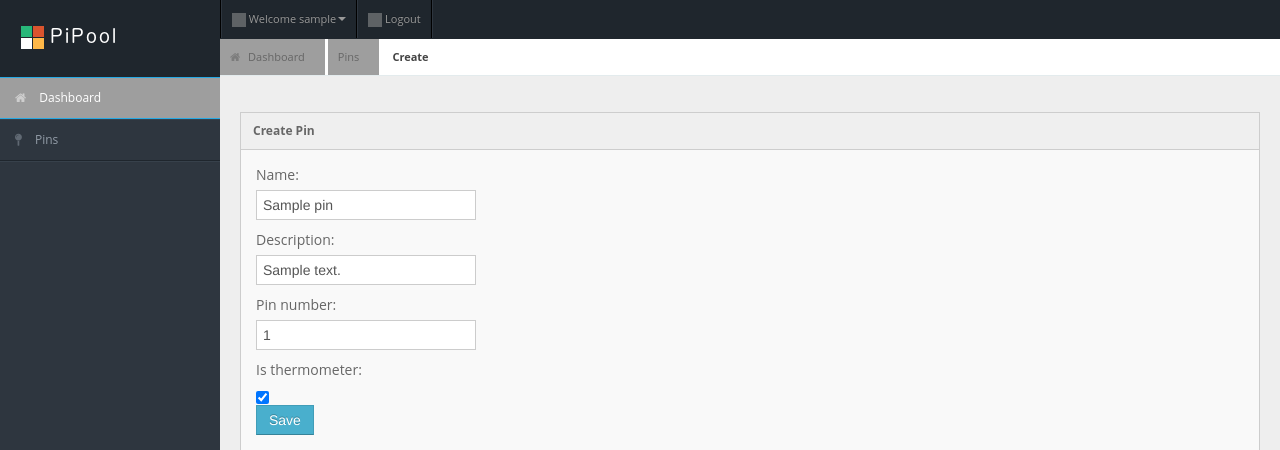
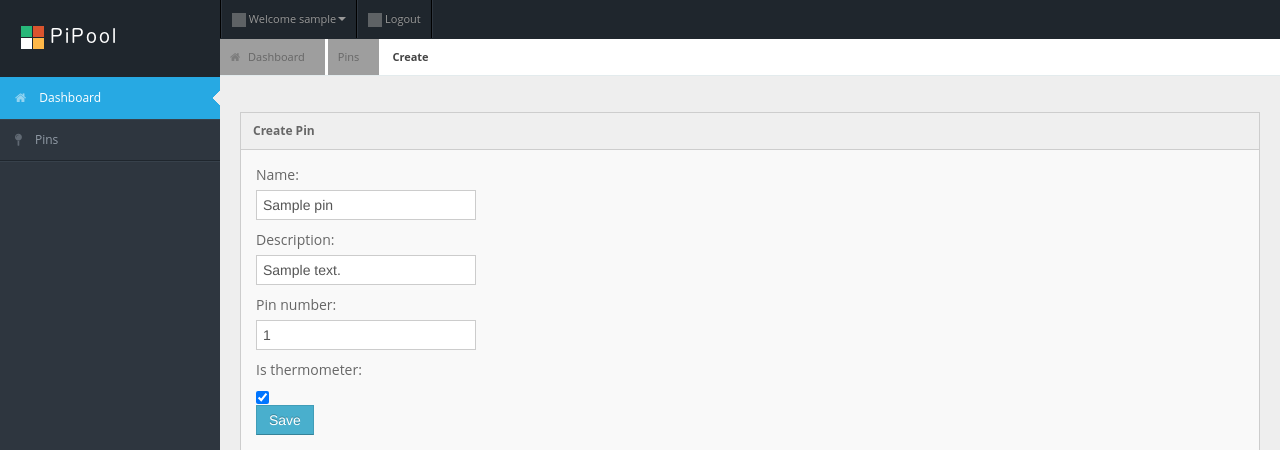
Before and after one commit to parkourben99/PiController, a Django app: page /pins/1/ in a window 1280 px wide. Shown: the top 450 px of the page. Run offline with Django 3.2, Linux system fonts and the light colour scheme; a user stored in the database is signed in; tables that the repository leaves empty hold one stand-in row (values such as "Sample post"); some libraries are stand-ins or nearby versions; grey boxes are pictures that could not be loaded.

Commit message:
missing images

```diff
--- a/PiControl/templates/master.html
+++ b/PiControl/templates/master.html
@@ -8,7 +8,7 @@
         <link href="{% static 'css/bootstrap.min.css' %}" rel="stylesheet">
         <link href="{% static 'css/bootstrap-responsive.min.css' %}" rel="stylesheet">
         <link href="{% static 'css/matrix-style.css' %}" rel="stylesheet">
-        <link href="{% static 'css/font-awesome.css' %}" rel="stylesheet">
+        <link href="{% static 'css/font-awesome.min.css' %}" rel="stylesheet">
 
         {% block head %}
         {% endblock %}
```
Also changed, not shown: static/img/glyphicons-halflings-white.png (added), static/img/menu-active.png (added).
